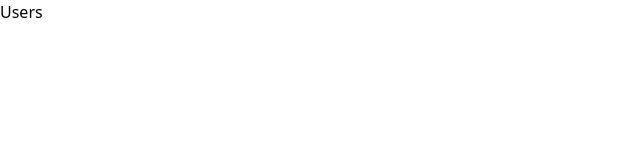
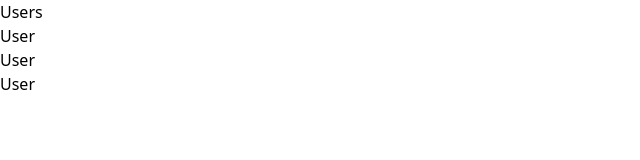
Before and after one commit to silkyworkspace/my-nextjs-app, a Next.js app: page / in a window 1280 px wide. Shown: the top 160 px of the page, without its empty margins (0-640 px from the left). Built offline with nearby package versions, Linux system fonts and the light colour scheme.

Commit message:
page.tsxにユーザー一覧を追加

```diff
--- a/app/page.tsx
+++ b/app/page.tsx
@@ -1,5 +1,12 @@
 export default function Home() {
   return (
+    <>
     <h1>Users</h1>
+    <ul>
+      <li>User</li>
+      <li>User</li>
+      <li>User</li>
+    </ul>
+    </>
   );
 }
```
